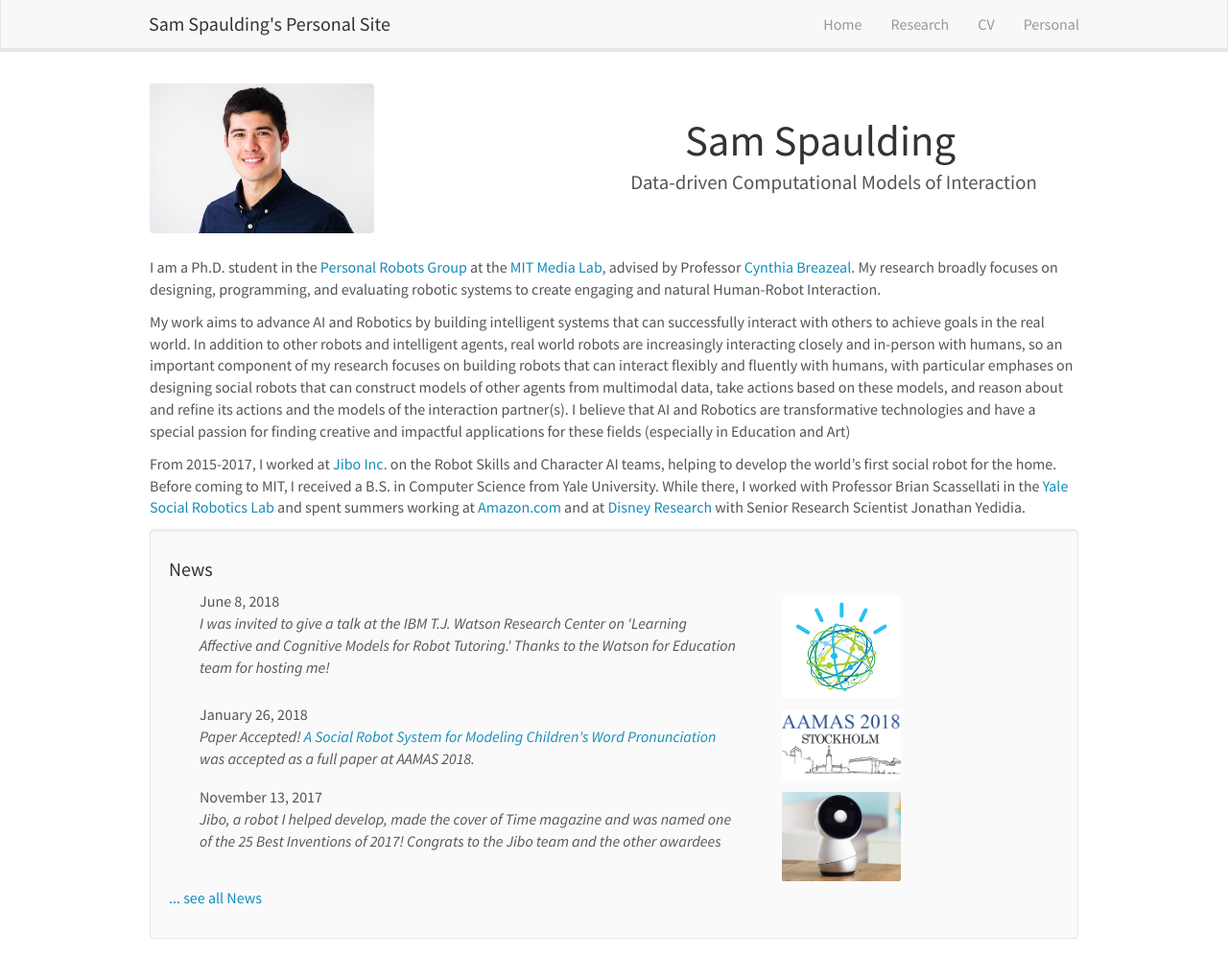
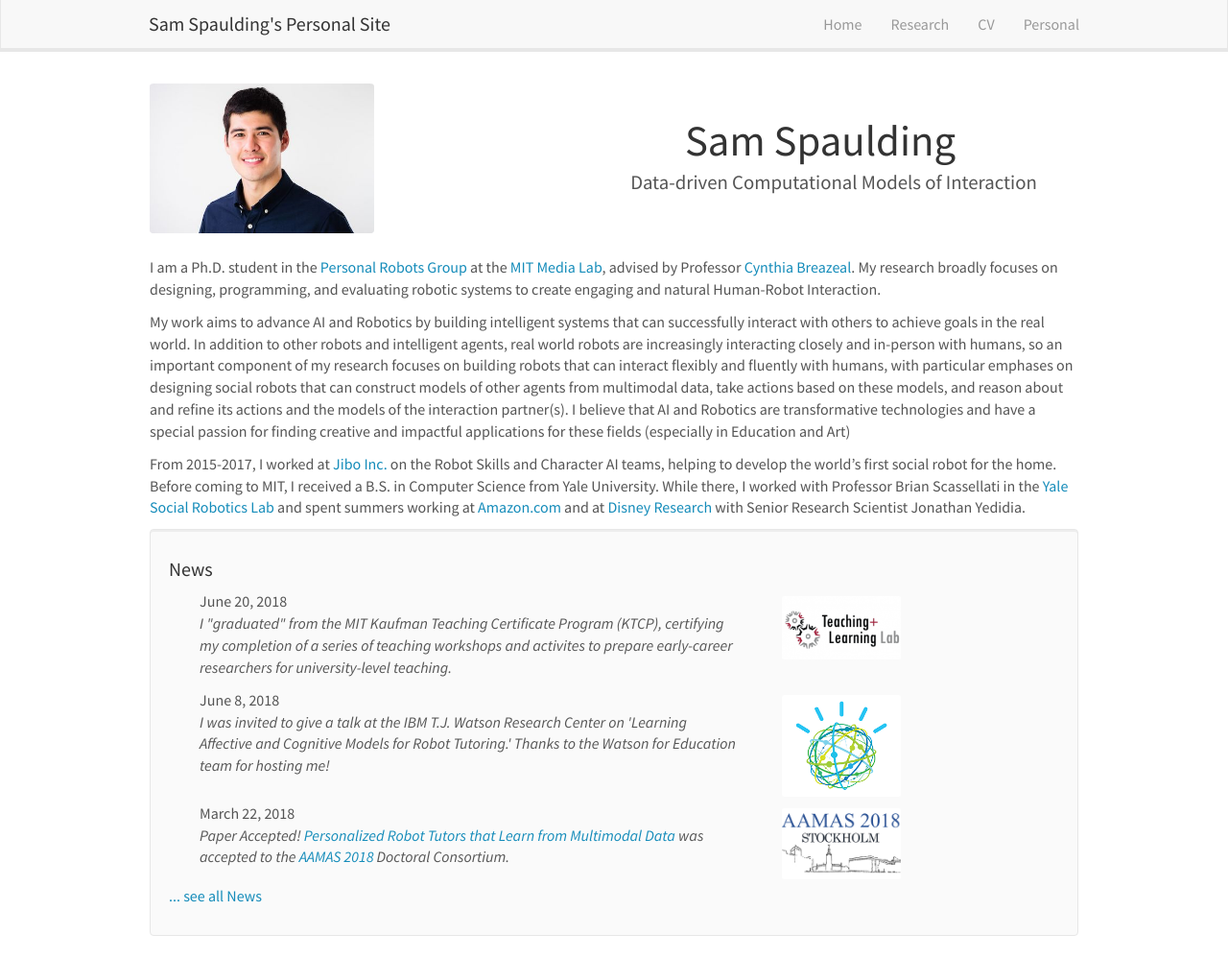
Before and after one commit to SamSpaulding/SamSpaulding.github.io, a Jekyll site: the page built from _pages/home.md, in a window 1280 px wide and 998 px high. Shown: the whole window at 96% size. Built offline with Jekyll 4.4.1, drawn with Linux system fonts in a browser that asks for light colours.

Commit message:
added aamas DC paper and news

```diff
--- a/_data/news.yml
+++ b/_data/news.yml
@@ -1,10 +1,19 @@
+- date: June 20, 2018
+  headline: "I \"graduated\" from the MIT Kaufman Teaching Certificate Program (KTCP), certifying my completion of a series of teaching workshops and activites to prepare early-career researchers for university-level teaching."
+  image: <img src='images/news_pics/tll-sprite.png'>
+
 - date: June 8, 2018
   headline: "I was invited to give a talk at the IBM T.J. Watson Research Center on 'Learning Affective and Cognitive Models for Robot Tutoring.' Thanks to the Watson for Education team for hosting me!"
   image: <img src='images/news_pics/watson.png'>
 
+- date: March 22, 2018
+  headline: "Paper Accepted! <a href='resources/aamas_DC_18.pdf'>Personalized Robot Tutors that Learn from Multimodal Data</a>
+                      was accepted to the <a href='http://celweb.vuse.vanderbilt.edu/aamas18/'>AAMAS 2018</a> Doctoral Consortium."
+  image: <img src='images/news_pics/aamas18.png'>
+
 - date: January 26, 2018
   headline: "Paper Accepted! <a href='resources/aamas_gpr_17.pdf'>A Social Robot System for Modeling Children's Word Pronunciation</a>
-                      was accepted as a full paper at <a href='http://celweb.vuse.vanderbilt.edu/aamas18/'></a>AAMAS 2018."
+                      was accepted as a full paper at <a href='http://celweb.vuse.vanderbilt.edu/aamas18/'>AAMAS 2018</a>."
   image: <img src='images/news_pics/aamas18.png'>
 
 - date: November 13, 2017
@@ -44,11 +53,11 @@
 
 - date: June 5, 2015
   headline: "I have completed my <a href='resources/Spaulding_SM_Thesis.pdf'>Master's Thesis</a> and was awarded an S.M. Degree in Media Arts & Sciences!</p>"
-  image:  <img src='images/news_pics/ML_logo.png'>
+  image:  <img src='images/news_pics/ML_Logo.png'>
 
 - date: April 15, 2015
   headline: "I was invited to speak at the 2015 Media Lab Spring Member's Event! My talk covered recent advances in Social Robotics and current research in the <a href='http://robotic.media.mit.edu'>Personal Robots Group</a>"
-  image: <img src='images/news_pics/ML_logo.png'>
+  image: <img src='images/news_pics/ML_Logo.png'>
 
 - date: March 5, 2015
   headline:  "I attended <a href='http://humanrobotinteraction.org/2015/'>HRI 2015</a>  and the <a href='http://www.hripioneers.info/hri15/'>2015 HRI Pioneers</a> workshop in Portland, Oregon. I was elected to the organizing committee for the <a href='http://www.hripioneers.info/hri16/index.html'>2016 HRI Pioneers Workshop</a> as the Panel Chair!"
```
Also changed, not shown: images/news_pics/tll-sprite.png (added), 3 other files.
